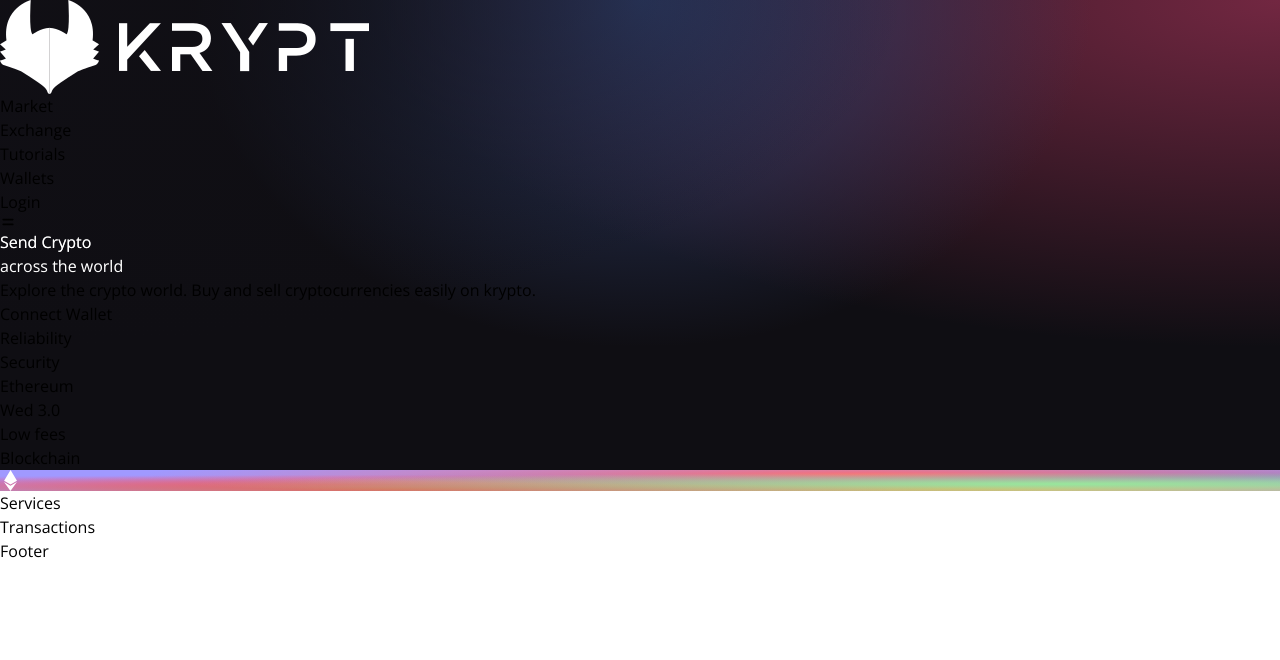
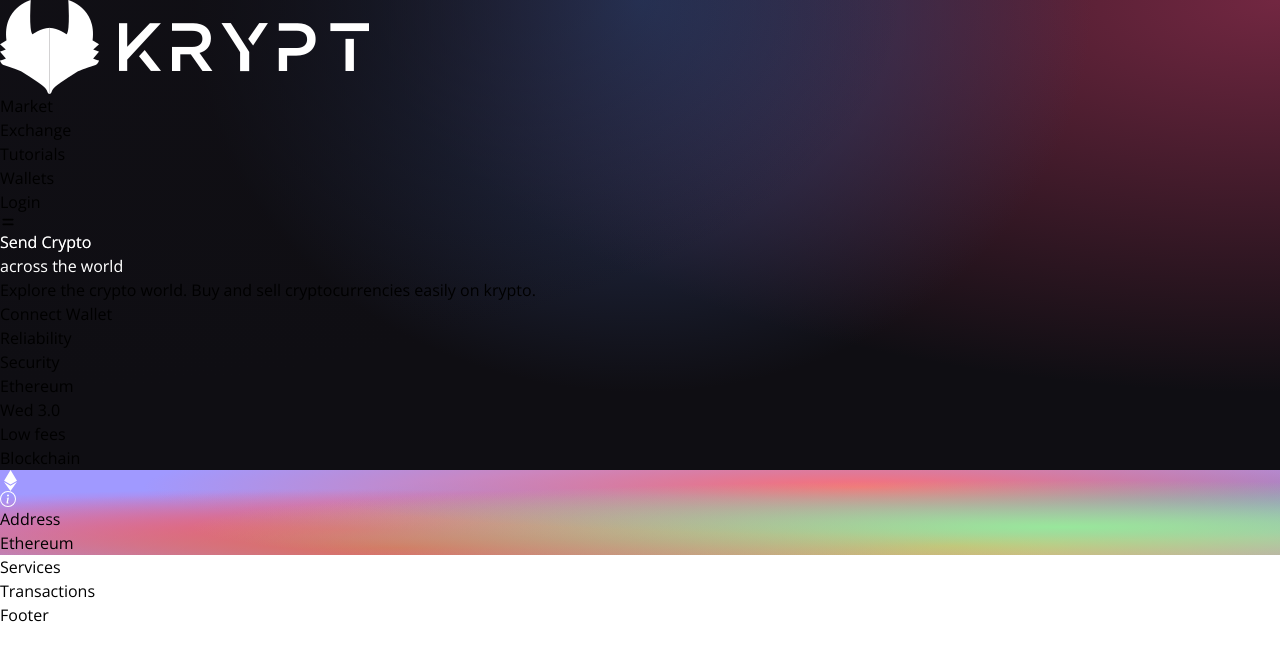
Before and after one commit to zeredogo/Zonex-krypto, a React (Vite) app in the folder client/: page / in a window 1280 px wide. Shown: the top 660 px of the page. Built offline with nearby package versions, Linux system fonts and the light colour scheme.

Commit message:
update commit

```diff
--- a/client/src/components/Welcome.jsx
+++ b/client/src/components/Welcome.jsx
@@ -52,6 +52,15 @@
                                 <div className="w-10 h-10 rounded-full border-2 border-white flex justify-center items-center">
                                     <SiEthereum fontSize={21} color="#fff" />
                                 </div>
+                                <BsInfoCircle fontsize={17} color="#fff" />
+                            </div>
+                            <div>
+                                <p className="text-white font-light text-sm">
+                                    Address
+                                </p>
+                                <p className="text-white font-semibold text-lg mt-1">
+                                    Ethereum
+                                </p>
                             </div>
                         </div>
                     </div>
```
